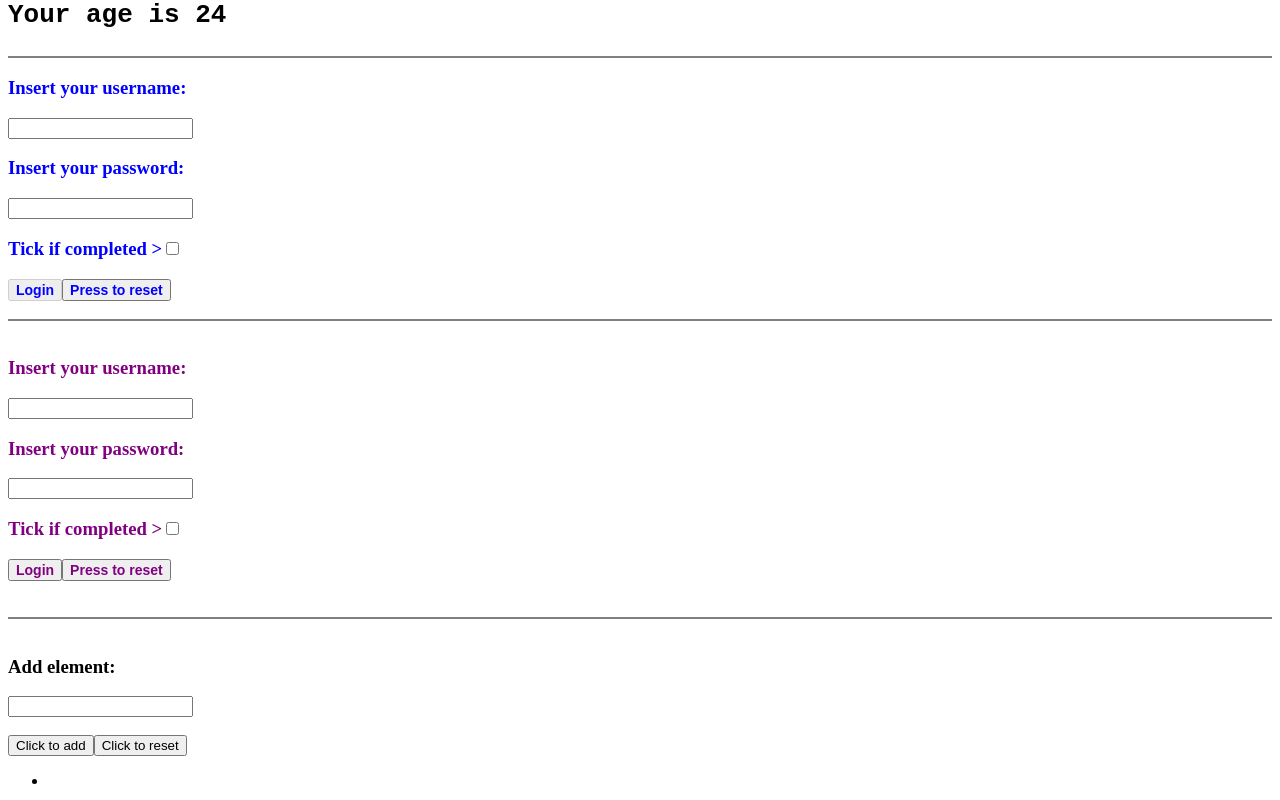
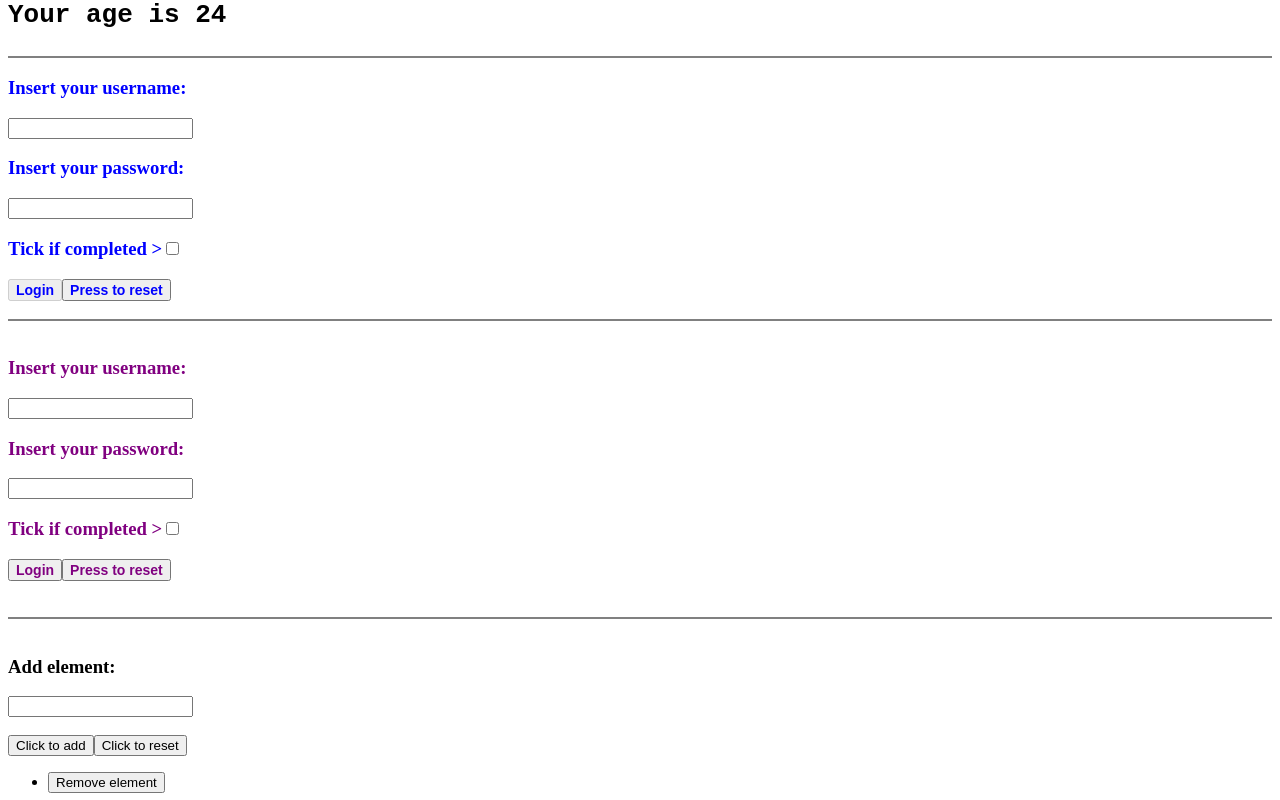
Before and after one commit to AnneclaireS/react-exercises, a React (Create React App) app in the folder my-app/: page / in a window 1280 px wide. Both pictures are taken after a click on the button "Click to add". Shown: the part 710-1510 px from the top of the page. Built offline with nearby package versions, Linux system fonts and the light colour scheme.

Commit message:
added remove button

```diff
--- a/my-app/src/ToDoList.js
+++ b/my-app/src/ToDoList.js
@@ -2,8 +2,8 @@ import React from "react";
 
 export class ToDoList extends React.Component {
     state = {
-        items :[],
-        element : ''
+        items: [],
+        element: ''
     }
 
     handleEnterElement = (event) => {
@@ -12,7 +12,7 @@ export class ToDoList extends React.Component {
 
 
         this.setState(() => {
-            return {element : value}
+            return { element: value }
 
         })
     }
@@ -24,8 +24,8 @@ export class ToDoList extends React.Component {
 
         this.setState(() => {
             return {
-                items : [...this.state.items, newValue],
-                element:''
+                items: [...this.state.items, newValue],
+                element: ''
             }
         })
     }
@@ -38,17 +38,29 @@ export class ToDoList extends React.Component {
         })
     }
 
+    handleRemoveElement = (index) => {
+        let newList = this.state.items
+        newList.splice(index, 1);
+        this.setState({ items: newList })
+    }
 
     render() {
         return (
             <div>
                 <h3>Add element:</h3>
-                <input value={this.state.element} onChange={this.handleEnterElement}></input><br/><br/>
+                <input value={this.state.element} onChange={this.handleEnterElement}></input><br /><br />
                 <button onClick={this.handleAddElement}>Click to add</button>
                 <button onClick={this.handleReset}>Click to reset</button>
                 <ul>
-                    {this.state.items.map((item) => (<li>{item}</li>))}
+                    {this.state.items.map((item, index) => (
+                    <li key={index}>
+                    {item}
+                    <button key={index} onClick={this.handleRemoveElement.bind(this, index)}>Remove element</button>
+                    </li>
+                    ))}
                 </ul>
+
+
             </div>
 
         )
```
